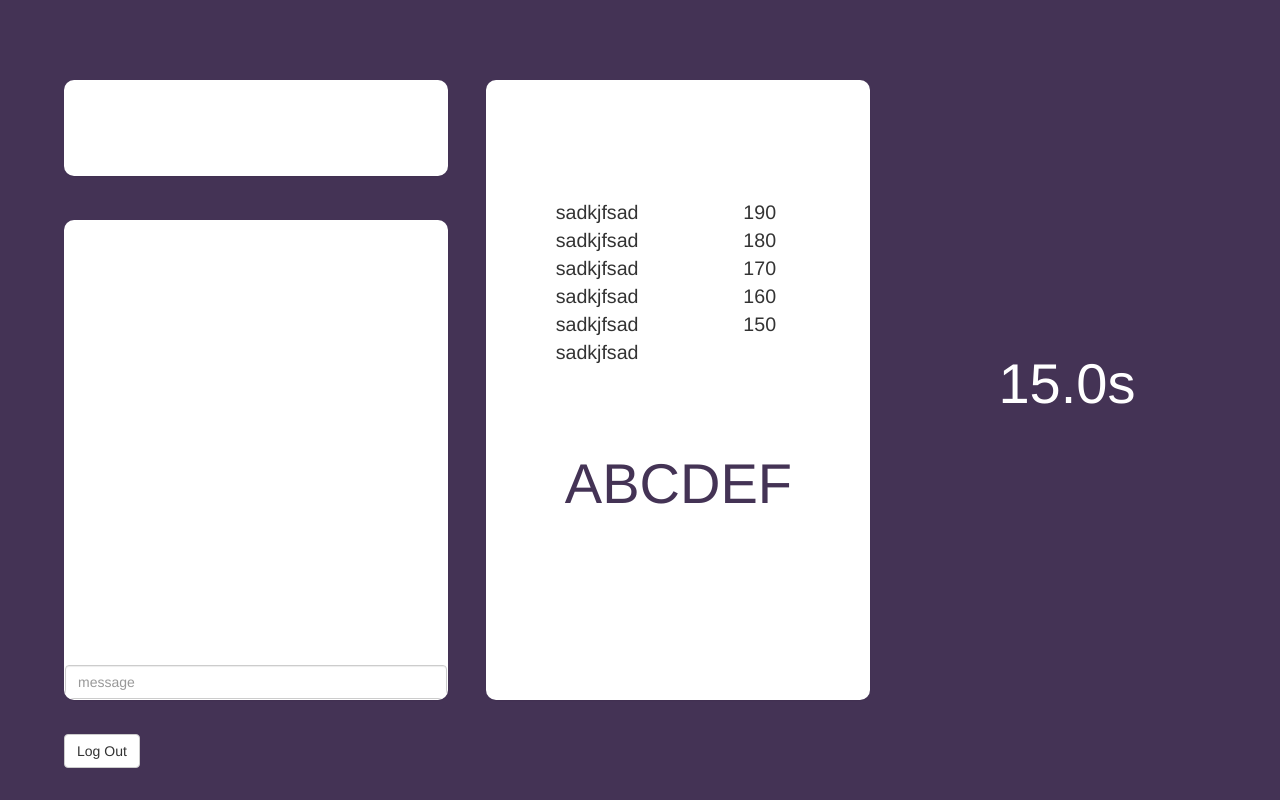
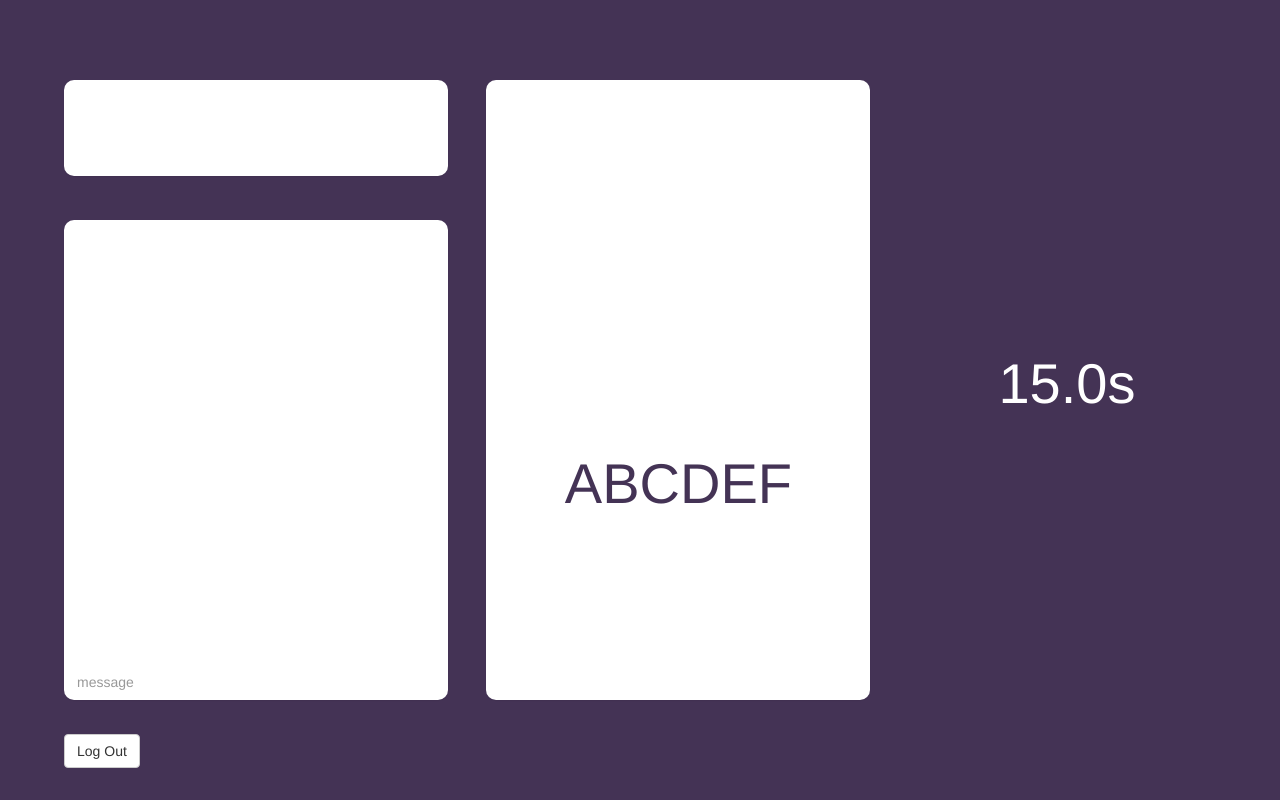
Before and after one commit to Nosajool/Wordasm, a website: page index.html in a window 1280 px wide. Drawn offline with nearby package versions, Linux system fonts and the light colour scheme; no server answers.

Commit message:
word list updating

```diff
--- a/index.html
+++ b/index.html
@@ -29,18 +29,12 @@
     <div class="panel" id="chat-container">
       <form action="">
         <ul class="messages"></ul>
-        <input id="m" class="form-control" placeholder="message"/>
+        <input id="m" class="form-control simple-input" placeholder="message"/>
       </form>
     </div>
     <div class="panel" id='game-container'>
       <div id="big-word">ABCDEF</div>
       <ul id="word-list">
-        <li>sadkjfsad</li>
-        <li>sadkjfsad</li>
-        <li>sadkjfsad</li>
-        <li>sadkjfsad</li>
-        <li>sadkjfsad</li>
-        <li>sadkjfsad</li>
       </ul>
     </div>
     <div id='time-container'>
--- a/public/css/style.css
+++ b/public/css/style.css
@@ -21,6 +21,14 @@ ul {
 input {
 	border: 0;
 	padding: 10px;
+}
+
+.simple-input {
+	outline: none;
+	border: none !important;
+	-webkit-box-shadow: none !important;
+	-moz-box-shadow: none !important;
+	box-shadow: none !important;
 }
 
 .user-icons {
--- a/public/js/chat.js
+++ b/public/js/chat.js
@@ -15,4 +15,5 @@ $('form').submit(function(){
 socket.on('chat message', function(msg, name, color){
 	var message = "<li><span style = 'color:" + color + "'><b>" + name + "</b></span>" + ": " + msg + "</li>";
 	$('.messages').append(message);
+	$("#word-list").append("<li style='color: "+color+"'>"+msg+"</li>");
 });
--- a/public/js/timer.js
+++ b/public/js/timer.js
@@ -4,7 +4,6 @@ var time = maxTime;
 setInterval(function () {
 	time--;
 	if (time == 0) { reset(); }
-	if (time % 10 == 0) { $("#word-list").append("<li>" + time + "</li>"); }
 	$("#timer").text((time / 10).toFixed(1) + "s");
 }, 100);
 
```
